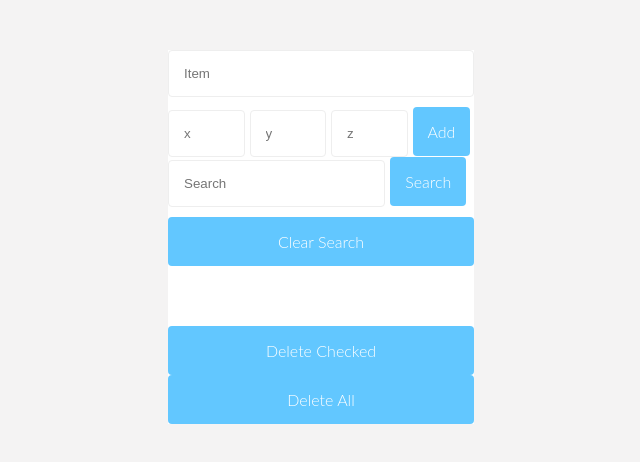
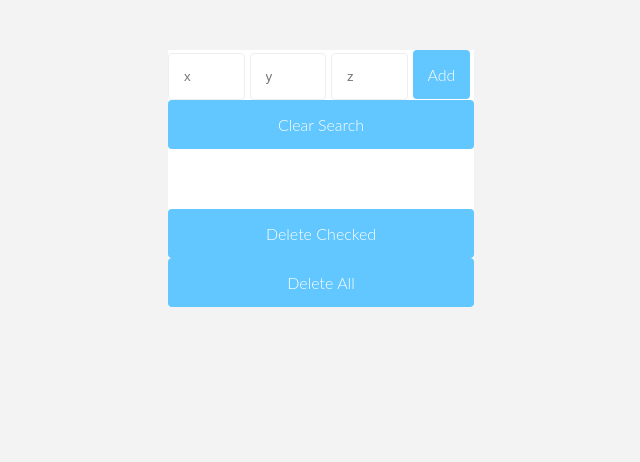
Before and after one commit to skim-1/tlist, a React (Create React App) app: page / in a window 1280 px wide. Shown: the top 462 px of the page, without its empty margins (319-959 px from the left). Built offline with nearby package versions, Linux system fonts and the light colour scheme.

Commit message:
for adaptation

```diff
--- a/src/components/App.js
+++ b/src/components/App.js
@@ -245,11 +245,7 @@ class App extends Component {
         pendingItemc = {this.state.pendingItemc}
         />
 
-        <SearchForm
-        newItemSubmitHandler2 = {this.newItemSubmitHandler2}
-        handleItemInput2 = {this.handleItemInput2}
-        pendingItem2 = {this.state.pendingItem2}
-        />
+
 
         <EditItem
             showEdit = {this.state.showEdit}
--- a/src/components/InputForm.js
+++ b/src/components/InputForm.js
@@ -3,13 +3,7 @@ import React from "react";
 const InputForm = props => {
     return (
         <form onSubmit={props.newItemSubmitHandler} className = "todoinput">
-            <input
-            className = "itemin"
-            type = "text"
-            onChange = {props.handleItemInput}
-            value = {props.pendingItem}
-            placeholder = "Item"
-            />
+
 
             <input
             className = "input"
```
